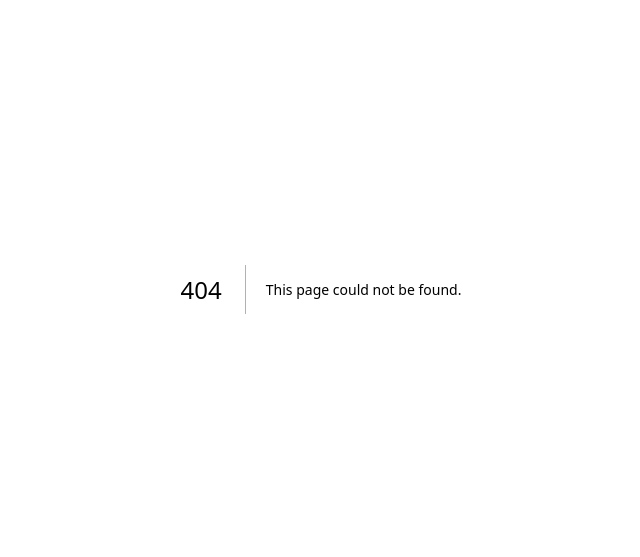
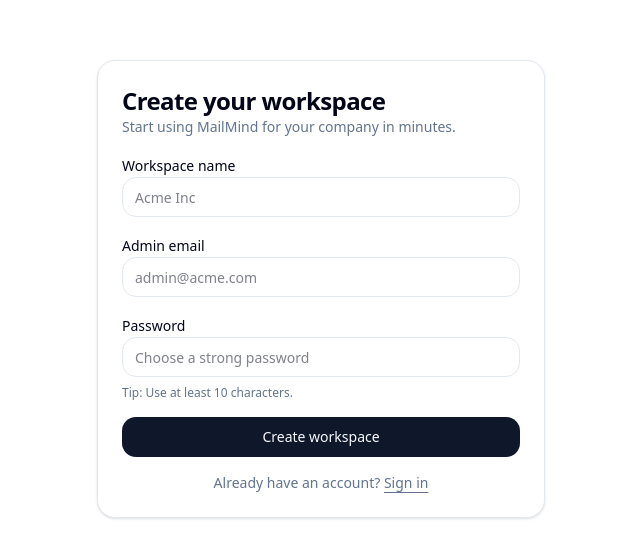
Before and after one commit to JaiEnfer/mailmin-company, a Next.js app in the folder frontend/: page /register in a window 1280 px wide. Before the commit this address had no page. Shown: the part 111-668 px from the top of the page, without its empty margins (319-959 px from the left). Built offline with nearby package versions, Linux system fonts and the light colour scheme.

Commit message:
Add self-serve workspace registration page

```diff
--- a/frontend/src/app/login/page.tsx
+++ b/frontend/src/app/login/page.tsx
@@ -68,7 +68,7 @@ export default function LoginPage() {
               <div className="text-center text-xs text-muted-foreground">
                 Don’t have an account?{" "}
                 <Link href="/dashboard" className="underline underline-offset-4">
-                  Preview dashboard
+                  Create a workspace
                 </Link>
               </div>
             </CardContent>
--- /dev/null
+++ b/frontend/src/app/register/page.tsx
@@ -0,0 +1,164 @@
+"use client";
+
+import { useEffect, useState } from "react";
+import { useRouter } from "next/navigation";
+import Link from "next/link";
+
+export default function RegisterPage() {
+  const router = useRouter();
+
+  const [alreadyLoggedIn, setAlreadyLoggedIn] = useState(false);
+
+  const [workspaceName, setWorkspaceName] = useState("");
+  const [email, setEmail] = useState("");
+  const [password, setPassword] = useState("");
+
+  const [loading, setLoading] = useState(false);
+  const [err, setErr] = useState<string | null>(null);
+
+  useEffect(() => {
+    const token = localStorage.getItem("mm_token");
+    setAlreadyLoggedIn(!!token);
+  }, []);
+
+  function logout() {
+    localStorage.removeItem("mm_token");
+    localStorage.removeItem("mm_role");
+    // stay on /register after logout
+    window.location.href = "/register";
+  }
+
+  async function submit() {
+    setErr(null);
+
+    if (!workspaceName.trim()) return setErr("Workspace name is required");
+    if (!email.trim()) return setErr("Email is required");
+    if (!password.trim()) return setErr("Password is required");
+
+    setLoading(true);
+    try {
+      const base = process.env.NEXT_PUBLIC_API_BASE;
+      if (!base) throw new Error("Missing NEXT_PUBLIC_API_BASE");
+
+      const url =
+        `${base}/auth/register` +
+        `?workspace_name=${encodeURIComponent(workspaceName.trim())}` +
+        `&email=${encodeURIComponent(email.trim())}` +
+        `&password=${encodeURIComponent(password)}`;
+
+      const res = await fetch(url, { method: "POST" });
+      if (!res.ok) {
+        const t = await res.text();
+        throw new Error(t || "Registration failed");
+      }
+
+      const data = await res.json();
+
+      // store token + role (consistent with login)
+      localStorage.setItem("mm_token", data.access_token);
+      localStorage.setItem("mm_role", data.user?.role || "admin");
+
+      router.push("/dashboard/approvals");
+    } catch (e: any) {
+      setErr(e?.message || "Registration failed");
+    } finally {
+      setLoading(false);
+    }
+  }
+
+  // ✅ Permanent: if already logged in, DO NOT redirect.
+  // Show a clear message and a logout button.
+  if (alreadyLoggedIn) {
+    return (
+      <div className="min-h-screen bg-background flex items-center justify-center p-6">
+        <div className="w-full max-w-md rounded-2xl border bg-card p-6 shadow-sm space-y-4">
+          <div>
+            <div className="text-2xl font-semibold tracking-tight">Create your workspace</div>
+            <div className="text-sm text-muted-foreground">
+              You’re currently signed in. To create a new company/workspace, log out first.
+            </div>
+          </div>
+
+          <button
+            onClick={logout}
+            className="h-10 w-full rounded-xl bg-primary text-primary-foreground text-sm font-medium"
+          >
+            Log out
+          </button>
+
+          <div className="text-sm text-muted-foreground text-center">
+            Or go to{" "}
+            <Link className="underline underline-offset-4" href="/dashboard/approvals">
+              Dashboard
+            </Link>
+          </div>
+        </div>
+      </div>
+    );
+  }
+
+  // Normal register form (not logged in)
+  return (
+    <div className="min-h-screen bg-background flex items-center justify-center p-6">
+      <div className="w-full max-w-md rounded-2xl border bg-card p-6 shadow-sm space-y-4">
+        <div>
+          <div className="text-2xl font-semibold tracking-tight">Create your workspace</div>
+          <div className="text-sm text-muted-foreground">
+            Start using MailMind for your company in minutes.
+          </div>
+        </div>
+
+        {err ? <div className="rounded-xl border p-3 text-sm text-red-600">{err}</div> : null}
+
+        <div className="space-y-2">
+          <label className="text-sm font-medium">Workspace name</label>
+          <input
+            className="h-10 w-full rounded-xl border bg-background px-3 text-sm"
+            value={workspaceName}
+            onChange={(e) => setWorkspaceName(e.target.value)}
+            placeholder="Acme Inc"
+          />
+        </div>
+
+        <div className="space-y-2">
+          <label className="text-sm font-medium">Admin email</label>
+          <input
+            className="h-10 w-full rounded-xl border bg-background px-3 text-sm"
+            value={email}
+            onChange={(e) => setEmail(e.target.value)}
+            placeholder="admin@acme.com"
+          />
+        </div>
+
+        <div className="space-y-2">
+          <label className="text-sm font-medium">Password</label>
+          <input
+            type="password"
+            className="h-10 w-full rounded-xl border bg-background px-3 text-sm"
+            value={password}
+            onChange={(e) => setPassword(e.target.value)}
+            placeholder="Choose a strong password"
+          />
+          <div className="text-xs text-muted-foreground">
+            Tip: Use at least 10 characters.
+          </div>
+        </div>
+
+        <button
+          onClick={submit}
+          disabled={loading}
+          className="h-10 w-full rounded-xl bg-primary text-primary-foreground text-sm font-medium disabled:opacity-60"
+        >
+          {loading ? "Creating…" : "Create workspace"}
+        </button>
+
+        <div className="text-sm text-muted-foreground text-center">
+          Already have an account?{" "}
+          <Link className="underline underline-offset-4" href="/login">
+            Sign in
+          </Link>
+        </div>
+      </div>
+    </div>
+  );
+}
```
